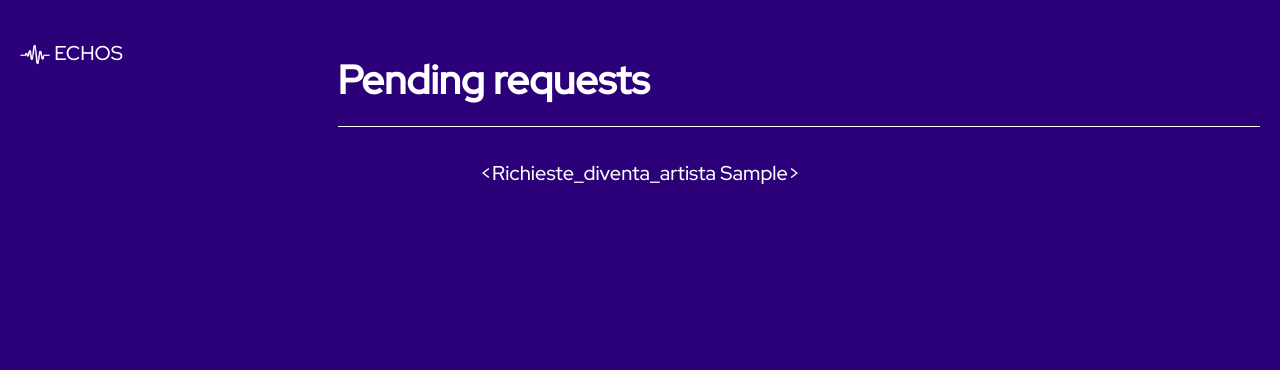
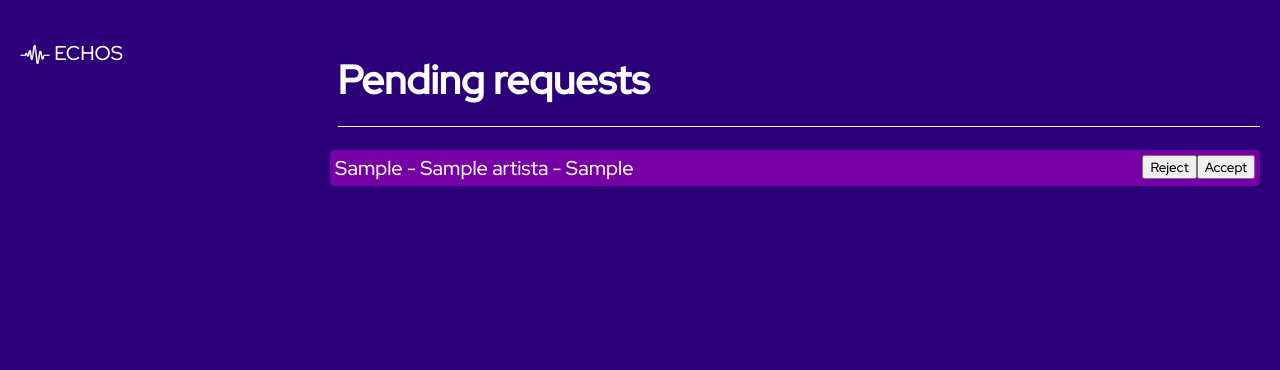
Before and after one commit to JeremyFamengo/ProgettoBD, a Flask app: page /admin in a window 1280 px wide. Shown: the top 370 px of the page. Run offline with Flask 2, Linux system fonts and the light colour scheme; tables that the repository leaves empty hold one stand-in row (values such as "Sample post"); some libraries are stand-ins or nearby versions.

Commit message:
best admin interface

```diff
--- a/main.py
+++ b/main.py
@@ -352,7 +352,7 @@ def artist():
 
 @app.route('/admin')
 def admin():
-    requests = Richieste_diventa_artista.query.filter_by(stato_richiesta = 1)
+    requests = Richieste_diventa_artista.query.filter_by(stato_richiesta = '1').all()
     return render_template("admin.html", requests = requests)
 
 
--- a/static/main-2.css
+++ b/static/main-2.css
@@ -162,3 +162,13 @@ form {
     border-radius: 15px;
     margin: 0px;
 }
+
+.request {
+    font-size: 20px;
+    color: white;
+    background: rgba(193, 1, 211, 0.5);
+    text-align: left;
+    margin-left: 25%;
+    padding: 5px;
+    border-radius: 5px;
+}
--- a/templates/admin.html
+++ b/templates/admin.html
@@ -4,7 +4,7 @@
 
 {% block header %}
 
-<h2 style="border-bottom: 1px solid white; padding-bottom: 20px;">Pending requests</h2>
+    <h2 style="border-bottom: 1px solid white; padding-bottom: 20px;">Pending requests</h2>
 
 {% endblock %}
 
@@ -15,9 +15,14 @@
 
         {% for request in requests %}
 
-        <div style="text-align: center;">
-            <p class="request">{{ request }}</p>
-        </div>
+            <p class="request">
+
+                {{ request.id_utente }} - {{ request.nome_arte }} - {{ request.motivazione }}
+
+                <button style="float: right">Accept</button>
+                <button style="float: right">Reject</button>
+
+            </p>
 
         {% endfor %}
 
```
Also changed, not shown: static/main-1.css (+10 -0 lines).
